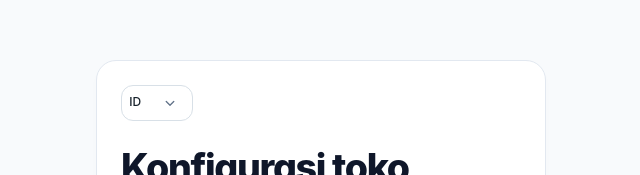
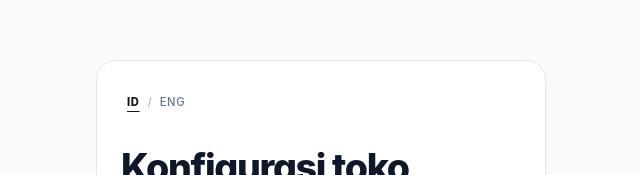
Before and after one commit to buymore9005-art/webshop, a React (Vite) app: page /backoffice in a window 1280 px wide. Shown: the part 179-354 px from the top of the page, without its empty margins (319-959 px from the left). Built offline with nearby package versions, Linux system fonts and the light colour scheme; no server answers.

Commit message:
feat(ui): refine storefront navigation and borderless language toggle

```diff
--- a/App.tsx
+++ b/App.tsx
@@ -187,18 +187,18 @@ export default function App() {
         <button className="brand" onClick={() => navigate()}>
           {store?.store_name || 'ZYHA ID'}
         </button>
-        <LanguageSelector />
         <nav aria-label={t('store.navigation')}>
           <button className="text-button store-nav-link" aria-current={view === 'shop' && !detailId ? 'page' : undefined} onClick={() => navigate()}>{t('store.catalog')}</button>
           <button className="text-button store-nav-link" aria-current={view === 'article' ? 'page' : undefined} onClick={() => navigateArticle()}>{t('store.articles')}</button>
+          <button className="text-button store-nav-link icon-nav-link store-orders-link" aria-label="Pesanan saya" title="Pesanan saya" aria-current={view === 'orders' ? 'page' : undefined} onClick={() => navigate('orders')}><StoreIcon name="orders" /><span className="store-nav-label">Pesanan saya</span></button>
           <button className="text-button store-nav-link icon-nav-link" aria-label={'Wishlist, ' + (wishlist.data?.length || 0) + ' produk'} title="Wishlist" aria-current={view === 'wishlist' ? 'page' : undefined} onClick={() => navigate('wishlist')}><StoreIcon name="heart" /><span className="store-nav-label">Wishlist</span>{!!wishlist.data?.length && <span className="nav-count">{wishlist.data.length}</span>}</button>
           <button className="text-button store-nav-link icon-nav-link" aria-label={session?.user.email ? 'Akun: ' + session.user.email : 'Akun'} title="Akun" aria-current={view === 'account' ? 'page' : undefined} onClick={() => navigate('account')}><StoreIcon name="user" /><span className="store-nav-label">{session?.user.email || 'Akun'}</span></button>
-          <button className="text-button store-nav-link icon-nav-link store-orders-link" aria-label="Pesanan saya" title="Pesanan saya" aria-current={view === 'orders' ? 'page' : undefined} onClick={() => navigate('orders')}><StoreIcon name="orders" /><span className="store-nav-label">Pesanan saya</span></button>
           <button className="button store-cart-button" aria-label={'Keranjang belanja, ' + cart.reduce((s, x) => s + x.quantity, 0) + ' barang'} title="Keranjang belanja" onClick={() => setShowCart(true)}>
             <StoreIcon name="bag" />
             {!!cart.length && <span className="cart-count">{cart.reduce((s, x) => s + x.quantity, 0)}</span>}
           </button>
         </nav>
+        <LanguageSelector />
       </div>
     </header>
     <main>
--- a/index.css
+++ b/index.css
@@ -1,6 +1,10 @@
-/* Native language controls remain usable at narrow widths and browser zoom. */
-.language-selector { display: inline-flex; align-items: center; flex: 0 0 auto; max-width: 100%; }
-.language-selector select { width: 4.5rem; max-width: 100%; min-height: 36px; padding: .35rem .45rem; font-size: .75rem; }
+/* Shared borderless language utility, including admin and sign-in screens. */
+.language-selector { display: inline-flex; align-items: center; flex: 0 0 auto; max-width: 100%; gap: 2px; }
+.language-selector button { border: 0; background: transparent; box-shadow: none; min-height: 36px; padding: 6px; border-radius: 4px; color: #64748b; font-size: .7rem; font-weight: 500; letter-spacing: .06em; cursor: pointer; }
+.language-selector button[aria-pressed=true] { color: #0f172a; font-weight: 800; text-decoration: underline; text-underline-offset: 5px; }
+.language-selector button:hover { color: #0f172a; background: #64748b0d; }
+.language-selector button:focus-visible { outline: 2px solid #2563eb; outline-offset: 2px; }
+.language-divider { color: #94a3b8; font-size: .7rem; user-select: none; }
 /* Label preview scaling is screen-only; the iframe owns the print renderer. */
 .label-template-grid{display:grid;grid-template-columns:minmax(0,1fr) minmax(0,1fr);gap:1.25rem;align-items:start}
 .label-template-grid fieldset{min-width:0}
@@ -1862,7 +1866,7 @@ meter {
 }
 
 /* Reflow belongs to the storefront only; shared backoffice primitives stay unchanged. */
-.storefront .header-inner { flex-wrap: wrap; padding-block: 12px; }
+.storefront .header-inner { display: flex; flex-wrap: wrap; padding-block: 12px; }
 .storefront .header-inner > .brand { flex: 1 1 8rem; }
 .storefront .header-inner nav { min-width: 0; max-width: 100%; flex: 1 1 36rem; flex-wrap: wrap; justify-content: flex-end; }
 .storefront .header-inner nav > .store-nav-link { min-width: 0; max-width: 100%; white-space: normal; }
@@ -1887,6 +1891,8 @@ meter {
 .storefront .quantity { flex-wrap: wrap; }
 .storefront .qris { width: 100%; }
 @media (max-width: 1000px) {
+  .storefront .header-inner > .language-selector { margin-left: auto; }
+  .storefront .header-inner nav { order: 1; flex-basis: 100%; }
   .storefront .checkout-grid { grid-template-columns: minmax(0,1fr); }
   .storefront .checkout-summary { position: static; }
   .storefront .footer-inner { grid-template-columns: repeat(2,minmax(0,1fr)); }
@@ -1894,7 +1900,9 @@ meter {
 }
 @media (max-width: 640px) {
   .storefront .header-inner { flex-wrap: wrap; }
-  .storefront .header-inner nav { flex: 1 1 15rem; flex-wrap: wrap; }
+  .storefront .header-inner > .language-selector { margin-left: auto; }
+  .storefront .header-inner nav { order: 1; flex: 1 1 100%; flex-wrap: wrap; gap: clamp(4px, 2vw, 12px); }
+  .storefront .header-inner .store-cart-button { margin-left: 0; }
   .storefront .footer-inner { grid-template-columns: minmax(0,1fr); }
   .storefront .catalog-filters { grid-template-columns: minmax(0,1fr); }
   .storefront .product-grid { grid-template-columns: repeat(auto-fit,minmax(min(100%,10rem),1fr)); }
--- a/src/components/LanguageSelector.tsx
+++ b/src/components/LanguageSelector.tsx
@@ -1,14 +1,12 @@
-import { useId } from 'react';
 import { useTranslation } from 'react-i18next';
 import { normalizeLocale } from '../i18n/preference';
 
 export function LanguageSelector() {
   const { t, i18n } = useTranslation();
-  const id = useId();
-  return <div className="language-selector">
-    <select id={id} aria-label={t('language.label')} value={normalizeLocale(i18n.resolvedLanguage)} onChange={event => void i18n.changeLanguage(normalizeLocale(event.target.value))}>
-      <option value="id" lang="id">ID</option>
-      <option value="en" lang="en">ENG</option>
-    </select>
+  const locale = normalizeLocale(i18n.resolvedLanguage);
+  return <div className="language-selector" role="group" aria-label={t('language.label')}>
+    <button type="button" lang="id" aria-label="Bahasa Indonesia" aria-pressed={locale === 'id'} onClick={() => void i18n.changeLanguage('id')}>ID</button>
+    <span className="language-divider" aria-hidden="true">/</span>
+    <button type="button" lang="en" aria-label="English" aria-pressed={locale === 'en'} onClick={() => void i18n.changeLanguage('en')}>ENG</button>
   </div>;
 }
```
Also changed, not shown: 1 other file (tests, documents, lock files or other folders).
